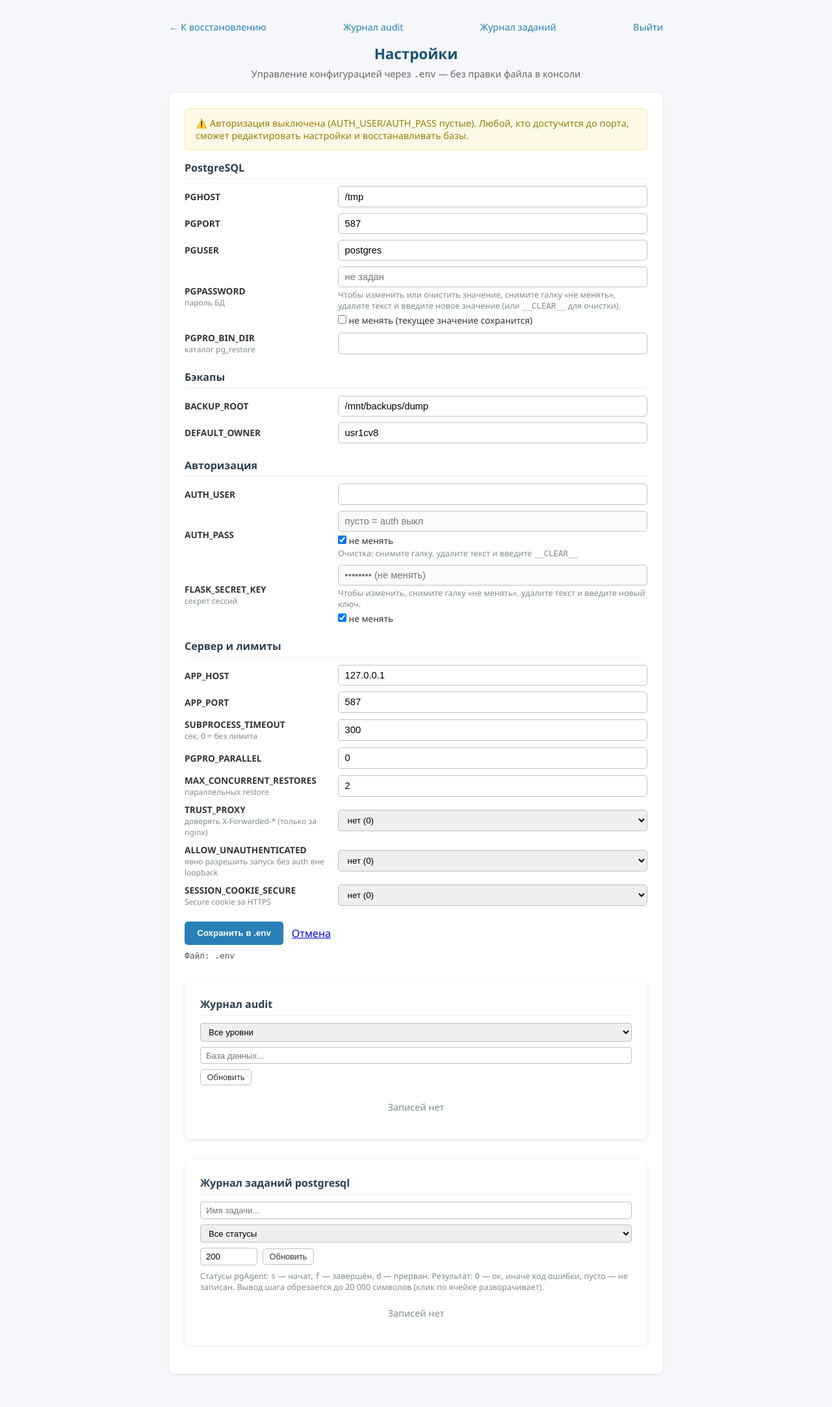
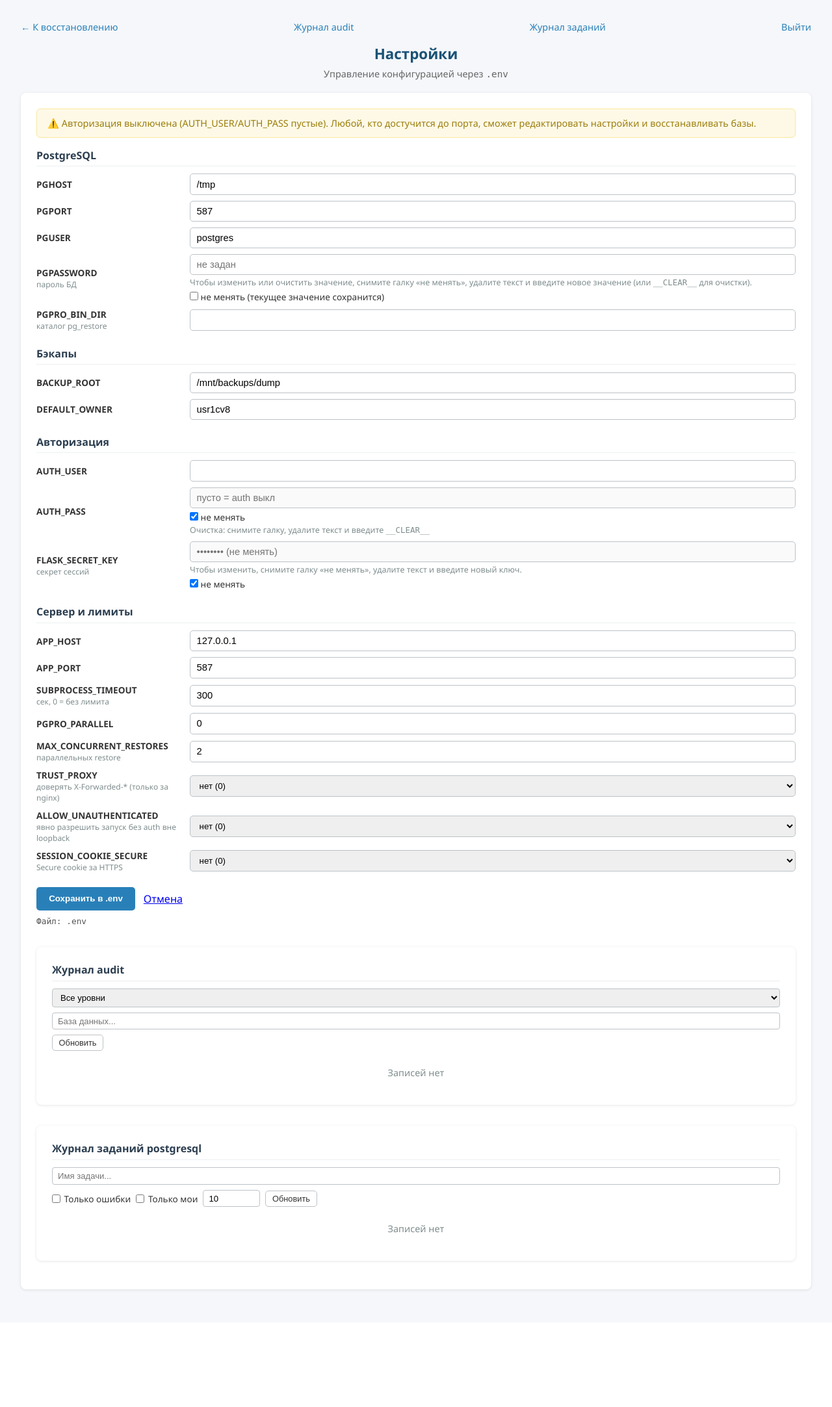
Before and after one commit to aleks-spv/web_pgrestore, a Flask app: page /settings in a window 1280 px wide. Shown: the whole page at 65% size. After the commit the page ends 1988 px from the top, so only its background shows below. Run offline with Flask 3, Linux system fonts and the light colour scheme; data that the repository does not hold is empty; some libraries are stand-ins or nearby versions.

Commit message:
feat(settings): журнал заданий — длительность, фильтры, лимит 10, во всю ширину
- карточка /settings во всю ширину окна (было max-width 760px)
- подзаголовок страницы: «Управление конфигурацией через .env»
- журнал заданий: лимит по умолчанию 10 (HTML и API), убрана легенда,
  убрана колонка Статус, задача+шаг одной колонкой, время в поясе браузера,
  «Конец» заменён на «Длительность» (start-end), порядок Начало/Результат
- фильтры «Только ошибки» (status=d или result!=0) и «Только мои»
  (имя из session, добавлено при логине + context_processor)
- pgAgent: probe колонок через _pgagent_columns, отсутствующий jslend
  остаётся NULL, чтобы ячейки таблицы не съезжали

```diff
--- a/templates/settings.html
+++ b/templates/settings.html
@@ -9,10 +9,11 @@
 body { font-family: "Segoe UI", Roboto, Helvetica, Arial, sans-serif; background: #f5f7fa; color: #333; padding: 2rem; }
 h1 { text-align: center; margin-bottom: .4rem; font-size: 1.4rem; color: #1a5276; }
 .sub { text-align: center; color: #666; font-size: .9rem; margin-bottom: 1.2rem; }
-.topbar { display: flex; justify-content: space-between; align-items: center; margin-bottom: 1rem; max-width: 760px; margin-left:auto; margin-right:auto; }
+/* Карточки во всю ширину окна — подстраивается под экран. */
+.topbar { display: flex; justify-content: space-between; align-items: center; margin-bottom: 1rem; width: 100%; margin-left:auto; margin-right:auto; }
 .topbar a { color: #2980b9; text-decoration: none; font-size: .9rem; }
 .topbar a:hover { text-decoration: underline; }
-.card { background: #fff; border-radius: 8px; box-shadow: 0 1px 4px rgba(0,0,0,.1); padding: 1.5rem; max-width: 760px; margin: 0 auto 1.2rem; }
+.card { background: #fff; border-radius: 8px; box-shadow: 0 1px 4px rgba(0,0,0,.1); padding: 1.5rem; width: 100%; max-width: none; margin: 0 auto 1.2rem; }
 section { margin-bottom: 1.4rem; }
 section h2 { font-size: 1rem; color: #2c3e50; margin-bottom: .7rem; border-bottom: 1px solid #ecf0f1; padding-bottom: .35rem; }
 .row { display: grid; grid-template-columns: 220px 1fr; gap: .6rem 1rem; align-items: center; margin-bottom: .55rem; }
@@ -55,7 +56,7 @@ button.ghost { border:1px solid #bdc3c7; background:#fff; color:#333; border-rad
   <a href="/logout">Выйти</a>
 </div>
 <h1>Настройки</h1>
-<div class="sub">Управление конфигурацией через <code>.env</code> — без правки файла в консоли</div>
+<div class="sub">Управление конфигурацией через <code>.env</code></div>
 
 <div class="card">
   {% if auth_disabled_banner %}
@@ -211,30 +212,23 @@ button.ghost { border:1px solid #bdc3c7; background:#fff; color:#333; border-rad
     <h2 style="font-size:1rem;color:#2c3e50;margin-bottom:.7rem;border-bottom:1px solid #ecf0f1;padding-bottom:.35rem;">Журнал заданий postgresql</h2>
     <div class="audit-filters">
       <input type="text" id="pj-filter-job" placeholder="Имя задачи..." oninput="PgJobs.render()" style="min-width:11rem">
-      <select id="pj-filter-status" onchange="PgJobs.render()">
-        <option value="">Все статусы</option>
-        <option value="s">s — начат</option>
-        <option value="f">f — завершён</option>
-        <option value="d">d — прерван</option>
-      </select>
-      <input type="number" id="pj-limit" value="200" min="10" max="1000" step="10" style="width:5.5rem" title="Сколько последних записей загрузить">
+      <label style="font-weight:400;font-size:.85rem;display:flex;align-items:center;gap:.35rem;">
+        <input type="checkbox" id="pj-only-errors" onchange="PgJobs.render()" style="width:auto;margin:0;"> Только ошибки
+      </label>
+      <label style="font-weight:400;font-size:.85rem;display:flex;align-items:center;gap:.35rem;">
+        <input type="checkbox" id="pj-only-mine" onchange="PgJobs.render()" style="width:auto;margin:0;"> Только мои
+      </label>
+      <input type="number" id="pj-limit" value="10" min="10" max="1000" step="10" style="width:5.5rem" title="Сколько последних записей загрузить">
       <button class="ghost" style="padding:.25rem .6rem;font-size:.8rem;" onclick="PgJobs.reload()">Обновить</button>
-    </div>
-    <div class="hint" style="margin-bottom:.4rem">
-      Статусы pgAgent: <code>s</code> — начат, <code>f</code> — завершён, <code>d</code> — прерван.
-      Результат: <code>0</code> — ок, иначе код ошибки, пусто — не записан.
-      Вывод шага обрезается до 20 000 символов (клик по ячейке разворачивает).
     </div>
     <div id="pj-status"></div>
     <table class="audit-table" style="display:none;">
       <thead>
         <tr>
-          <th>Задача</th>
-          <th>Шаг</th>
-          <th>Статус</th>
+          <th>Задача и шаг</th>
+          <th>Начало</th>
           <th>Результат</th>
-          <th>Начало</th>
-          <th>Конец</th>
+          <th>Длительность</th>
           <th>Вывод</th>
         </tr>
       </thead>
@@ -243,6 +237,7 @@ button.ghost { border:1px solid #bdc3c7; background:#fff; color:#333; border-rad
   </div>
 
   <script>
+  const CURRENT_USER = {{ username | default('') | tojson }};
   const Audit = function() {
     let entries = [];
     return {
@@ -318,7 +313,7 @@ button.ghost { border:1px solid #bdc3c7; background:#fff; color:#333; border-rad
       },
       async load() {
         // pgAgent живёт в базе postgres — выбора базы нет, API ходит туда сам.
-        const limit = document.getElementById('pj-limit').value || 200;
+        const limit = document.getElementById('pj-limit').value || 10;
         const st = document.getElementById('pj-status');
         const tbl = document.getElementById('pj-body').closest('table');
         st.innerHTML = '<div class="audit-empty">Загрузка...</div>';
@@ -338,20 +333,45 @@ button.ghost { border:1px solid #bdc3c7; background:#fff; color:#333; border-rad
           st.innerHTML = '<div class="alert err">Не удалось загрузить журнал заданий: ' + this.esc(e.message) + '</div>';
         }
       },
+      isErr(e) {
+        // Прерванный шаг — всегда ошибка; иначе ошибка, если код != 0.
+        if (e.status === 'd') return true;
+        const r = e.result;
+        return r !== null && r !== undefined && r !== '' && Number(r) !== 0;
+      },
       filter() {
         const job = document.getElementById('pj-filter-job').value.toLowerCase();
-        const st = document.getElementById('pj-filter-status').value;
+        const onlyErr = document.getElementById('pj-only-errors').checked;
+        const onlyMine = document.getElementById('pj-only-mine').checked;
+        const me = (CURRENT_USER || '').toLowerCase();
         return entries.filter(e => {
-          if (st && String(e.status || '') !== st) return false;
           if (job && !(e.job || '').toLowerCase().includes(job)) return false;
+          if (onlyErr && !this.isErr(e)) return false;
+          if (onlyMine && (!me || !(e.job || '').toLowerCase().includes(me))) return false;
           return true;
         });
       },
-      statusBadge(s) {
-        const cls = { s:'info', f:'warn', d:'danger' };
-        const label = { s:'начат', f:'завершён', d:'прерван' };
-        return '<span class="badge ' + (cls[s] || 'muted') + '" title="jslstatus = ' + this.esc(s) + '">' +
-               (label[s] || this.esc(s) || '-') + '</span>';
+      // pgAgent отдаёт время с таймзоной сервера — показываем в поясе браузера.
+      fmt(s) {
+        if (!s) return '';
+        const raw = String(s).replace(' ', 'T').replace(/(\.\d{3})\d+/, '$1');
+        const d = new Date(raw);
+        if (isNaN(d)) return String(s);
+        const p = n => String(n).padStart(2, '0');
+        return d.getFullYear() + '-' + p(d.getMonth() + 1) + '-' + p(d.getDate()) +
+               ' ' + p(d.getHours()) + ':' + p(d.getMinutes()) + ':' + p(d.getSeconds());
+      },
+      // Длительность шага = конец − начало, в поясе браузера. Нет данных — «—».
+      duration(a, b) {
+        if (!a || !b) return '—';
+        const parse = s => new Date(String(s).replace(' ', 'T').replace(/(\.\d{3})\d+/, '$1'));
+        const ms = parse(b) - parse(a);
+        if (!isFinite(ms) || ms < 0) return '—';
+        let s = Math.round(ms / 1000);
+        const h = Math.floor(s / 3600); s -= h * 3600;
+        const m = Math.floor(s / 60); s -= m * 60;
+        const p = n => String(n).padStart(2, '0');
+        return (h ? h + ' ч ' : '') + p(m) + ' мин ' + p(s) + ' с';
       },
       resultBadge(r) {
         if (r === null || r === undefined || r === '') return '<span class="badge muted" title="jslresult не записан">—</span>';
@@ -372,12 +392,10 @@ button.ghost { border:1px solid #bdc3c7; background:#fff; color:#333; border-rad
         st.innerHTML = '';
         body.innerHTML = rows.map(e =>
           '<tr>' +
-            '<td>' + this.esc(e.job) + '</td>' +
-            '<td>' + this.esc(e.step) + '</td>' +
-            '<td>' + this.statusBadge(e.status) + '</td>' +
+            '<td>' + this.esc([e.job, e.step].filter(Boolean).join(' · ')) + '</td>' +
+            '<td style="white-space:nowrap">' + this.esc(this.fmt(e.started)) + '</td>' +
             '<td>' + this.resultBadge(e.result) + '</td>' +
-            '<td style="white-space:nowrap">' + this.esc(e.started) + '</td>' +
-            '<td style="white-space:nowrap">' + this.esc(e.finished) + '</td>' +
+            '<td style="white-space:nowrap">' + this.esc(this.duration(e.started, e.finished)) + '</td>' +
             '<td style="max-width:30rem;max-height:7rem;overflow:hidden;white-space:pre-wrap;' +
                 'word-break:break-word;cursor:pointer" data-open="" ' +
                 'title="Клик — развернуть вывод" onclick="PgJobs.toggle(this)">' +
--- a/web_pgrestore/routes/auth.py
+++ b/web_pgrestore/routes/auth.py
@@ -35,6 +35,8 @@ def login():
         password = str(request.form.get("password") or "")
         if check_login(cfg, username, password):
             session["auth"] = True
+            # Kept for the "only mine" filters in the settings UI.
+            session["username"] = username
             session.permanent = True
             # Rotate the CSRF token after authentication (Django-style):
             # prevents session-fixation and gives a clean token.
--- a/web_pgrestore/routes/pages.py
+++ b/web_pgrestore/routes/pages.py
@@ -139,11 +139,7 @@ def audit_log_view():
 _PGAGENT_SQL = """
 SELECT j.jobname AS job,
        s.jstname AS step,
-       l.jslstatus::text AS status,
-       l.jslresult AS result,
-       {started} AS started,
-       {finished} AS finished,
-       left(l.jsloutput, 20000) AS output
+       {cols}
   FROM pgagent.pga_jobsteplog l
   JOIN pgagent.pga_jobstep s ON s.jstid = l.jsljstid
   JOIN pgagent.pga_job     j ON j.jobid = s.jstjobid
@@ -154,12 +150,12 @@ SELECT j.jobname AS job,
 """
 
 
-def _pgagent_sql(cur):
-    """Build the log query against the columns this pgAgent actually has.
+def _pgagent_columns(cur):
+    """Probe the schema and build the SELECT list, plus `has_end`.
 
-    Time columns are the ones that differ between releases: some installs
-    have no `jslend` at all, and one hard-coded column would make the whole
-    card fail. Probe the schema once, fall back to NULL.
+    `jslend` is missing from some pgAgent releases. Dropping the column then
+    would shift every cell of the table one position left, so the `finished`
+    slot stays and is simply NULL — the UI renders «—» for it.
     """
     cur.execute(
         "SELECT column_name FROM information_schema.columns"
@@ -167,9 +163,21 @@ def _pgagent_sql(cur):
         "   AND table_name = 'pga_jobsteplog'"
     )
     have = {row[0] for row in cur.fetchall()}
-    return _PGAGENT_SQL.format(
-        started="l.jslstart" if "jslstart" in have else "NULL",
-        finished="l.jslend" if "jslend" in have else "NULL",
+
+    started = "l.jslstart AS started" if "jslstart" in have else "NULL AS started"
+    if "jslend" in have:
+        finished = "l.jslend AS finished"
+    else:
+        # No `jslend` in this pgAgent release — keep the column (as NULL) so
+        # the table cells do not shift one position left. The UI then renders
+        # an em dash, because there is nothing to subtract.
+        finished = "NULL AS finished"
+
+    return (
+        "l.jslstatus::text AS status, "
+        "l.jslresult AS result, "
+        f"{started}, {finished}, "
+        "left(l.jsloutput, 20000) AS output"
     )
 
 
@@ -202,9 +210,9 @@ def pgagent_log_view():
         return jsonify({"entries": [], "error": f"Неизвестный статус: {status}"}), 400
 
     try:
-        limit = int(request.args.get("limit") or 200)
+        limit = int(request.args.get("limit") or 10)
     except (TypeError, ValueError):
-        limit = 200
+        limit = 10
     limit = max(1, min(limit, 1000))
 
     cfg = current_app.config["APP_CFG"]
@@ -212,7 +220,8 @@ def pgagent_log_view():
         with closing(get_conn(cfg, dbname="postgres")) as conn:
             conn.autocommit = True
             with closing(conn.cursor()) as cur:
-                sql = _pgagent_sql(cur)   # probes pgagent schema first
+                sql_cols = _pgagent_columns(cur)
+                sql = _PGAGENT_SQL.format(cols=sql_cols)
                 cur.execute(sql, (job, job, status, status, limit))
                 columns = [d[0] for d in cur.description]
                 rows = cur.fetchall()
--- a/web_pgrestore/security.py
+++ b/web_pgrestore/security.py
@@ -313,6 +313,8 @@ def register_security(app) -> None:
             "csrf_token": get_csrf_token(),
             "auth_enabled": cfg.auth_enabled,
             "auth_disabled_banner": not cfg.auth_enabled,
+            # Who is signed in — used by the "only mine" filters in the UI.
+            "username": session.get("username") or "",
         }
 
     @app.after_request
```
Also changed, not shown: README.md.
